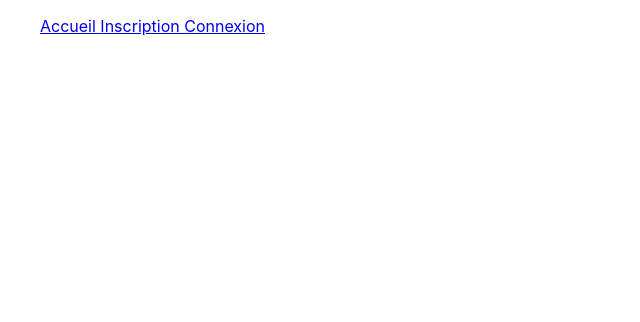
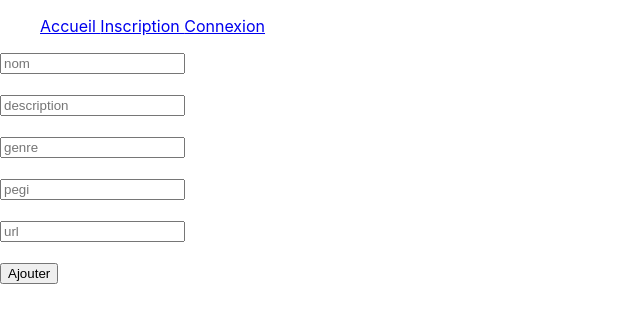
Before and after one commit to GuedesTom/front_end, a React (Create React App) app: page /Create in a window 1280 px wide. Shown: the top 322 px of the page, without its empty margins (0-640 px from the left). Built offline with nearby package versions, Linux system fonts and the light colour scheme; no server answers.

Commit message:
Ajout de contenu plus verif des perm

```diff
--- a/src/App.js
+++ b/src/App.js
@@ -8,6 +8,7 @@ import Inscription from "./Components/Inscription";
 import Navbar from "./Components/Navbar";
 import Content_id from "./Components/Content_id";
 import Maliste from "./Components/Maliste";
+import AjouterContent from "./Components/AjouterContent";
 
 function App() {
   const [token, settoken] = useState(localStorage.getItem("token"));
@@ -21,6 +22,7 @@ function App() {
           <Route path="/Inscription" element={<Inscription />} />
           <Route path="/Connexion" element={<Connexion />} />
           <Route path="/Maliste" element={<Maliste />} />
+          <Route path="/Create" element={<AjouterContent />} />
           <Route path="/Contents/:id" element={<Content_id />} />
         </Routes>
       </Provider>
--- a/src/Components/Accueil.jsx
+++ b/src/Components/Accueil.jsx
@@ -38,7 +38,7 @@ export default function Accueil() {
           Authorization: "Bearer " + token,
         },
       })
-      .then((res) => setlistContentUser(res.data))
+      .then((res) => setlistContentUser(res.data.content))
       .catch((err) => console.log(err.response));
     listContentUser.map((content) => {
       return axios
--- /dev/null
+++ b/src/Components/AjouterContent.jsx
@@ -0,0 +1,85 @@
+import "../App.css";
+import React, { useContext, useState } from "react";
+import { useNavigate } from "react-router-dom";
+import { SagagaContext } from "../SagagaContext";
+import axios from "axios";
+
+export default function Inscription() {
+  let { token } = useContext(SagagaContext);
+  const [nom, setnom] = useState("");
+  const [description, setdescription] = useState("");
+  const [genre, setgenre] = useState("");
+  const [pegi, setpegi] = useState("");
+  const [url, seturl] = useState("");
+  let navigate = useNavigate();
+  const submitHandler = (event) => {
+    const content = { nom, description, genre, pegi, url };
+    if (
+      nom === "" ||
+      description === "" ||
+      genre === "" ||
+      pegi === "" ||
+      url === ""
+    ) {
+      alert("Manque des champs!");
+    } else {
+      axios
+        .post("/api/content", content, {
+          headers: {
+            Authorization: "Bearer " + token,
+          },
+        })
+        .then((res) => {
+          console.log(res.data);
+          navigate("/");
+        })
+        .catch((err) => console.log(err.response));
+    }
+  };
+
+  return (
+    <div id="div">
+      <input
+        type="text"
+        placeholder="nom"
+        value={nom}
+        onChange={(event) => setnom(event.target.value)}
+      />
+      <br />
+      <br />
+      <input
+        type="text"
+        placeholder="description"
+        value={description}
+        onChange={(event) => setdescription(event.target.value)}
+      />
+      <br />
+      <br />
+      <input
+        type="text"
+        placeholder="genre"
+        value={genre}
+        onChange={(event) => setgenre(event.target.value)}
+      />
+      <br />
+      <br />
+      <input
+        type="number"
+        placeholder="pegi"
+        value={pegi}
+        onChange={(event) => setpegi(event.target.value)}
+      />
+      <br />
+      <br />
+      <input
+        type="url"
+        placeholder="url"
+        value={url}
+        onChange={(event) => seturl(event.target.value)}
+      />
+      <br />
+      <br />
+      <button onClick={submitHandler}> Ajouter </button>
+    </div>
+  );
+}
--- a/src/Components/Navbar.jsx
+++ b/src/Components/Navbar.jsx
@@ -1,9 +1,21 @@
-import React, { useContext } from "react";
+import React, { useContext, useState } from "react";
 import { Link } from "react-router-dom";
 import { SagagaContext } from "../SagagaContext";
+import axios from "axios";
 
 export default function Navbar() {
   let { token, settoken } = useContext(SagagaContext);
+  const [creator, setcreator] = useState();
+
+  axios
+    .get("/api/user", {
+      headers: {
+        Authorization: "Bearer " + token,
+      },
+    })
+    .then((res) => setcreator(res.data.content_creator))
+    .catch((err) => console.log(err.response));
+
   const deconnexion = (event) => {
     settoken("");
     localStorage.removeItem("token");
@@ -13,7 +25,8 @@ export default function Navbar() {
       {token ? (
         <ul>
           <Link to="/"> Accueil </Link>
-          <Link to="/Maliste">Ma Liste</Link>
+          {creator ? <Link to="/Create"> Ajouter Contenue </Link> : null}
+          <Link to="/Maliste"> Ma Liste </Link>
           <Link to="/" onClick={deconnexion}>
             Deconnexion
           </Link>
```
